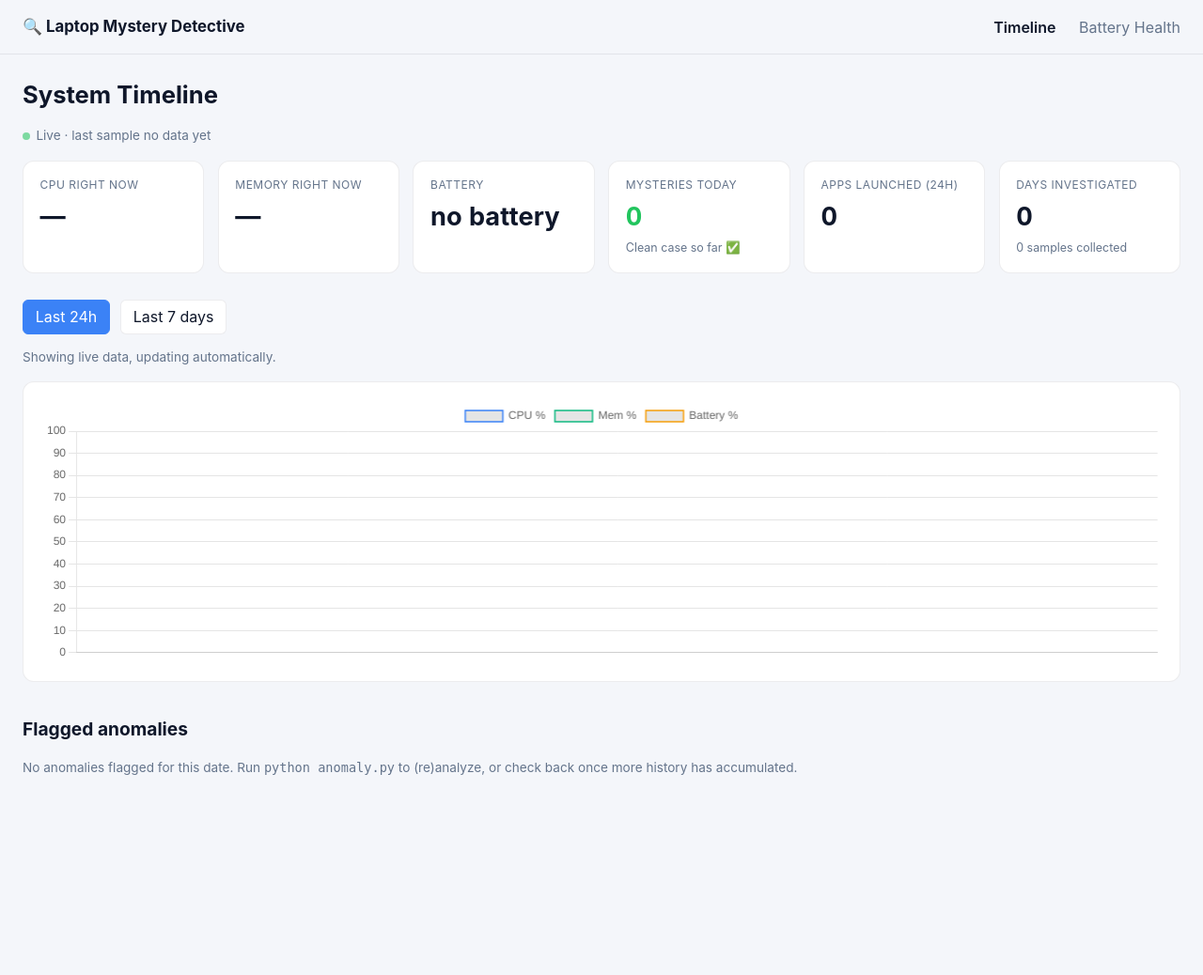
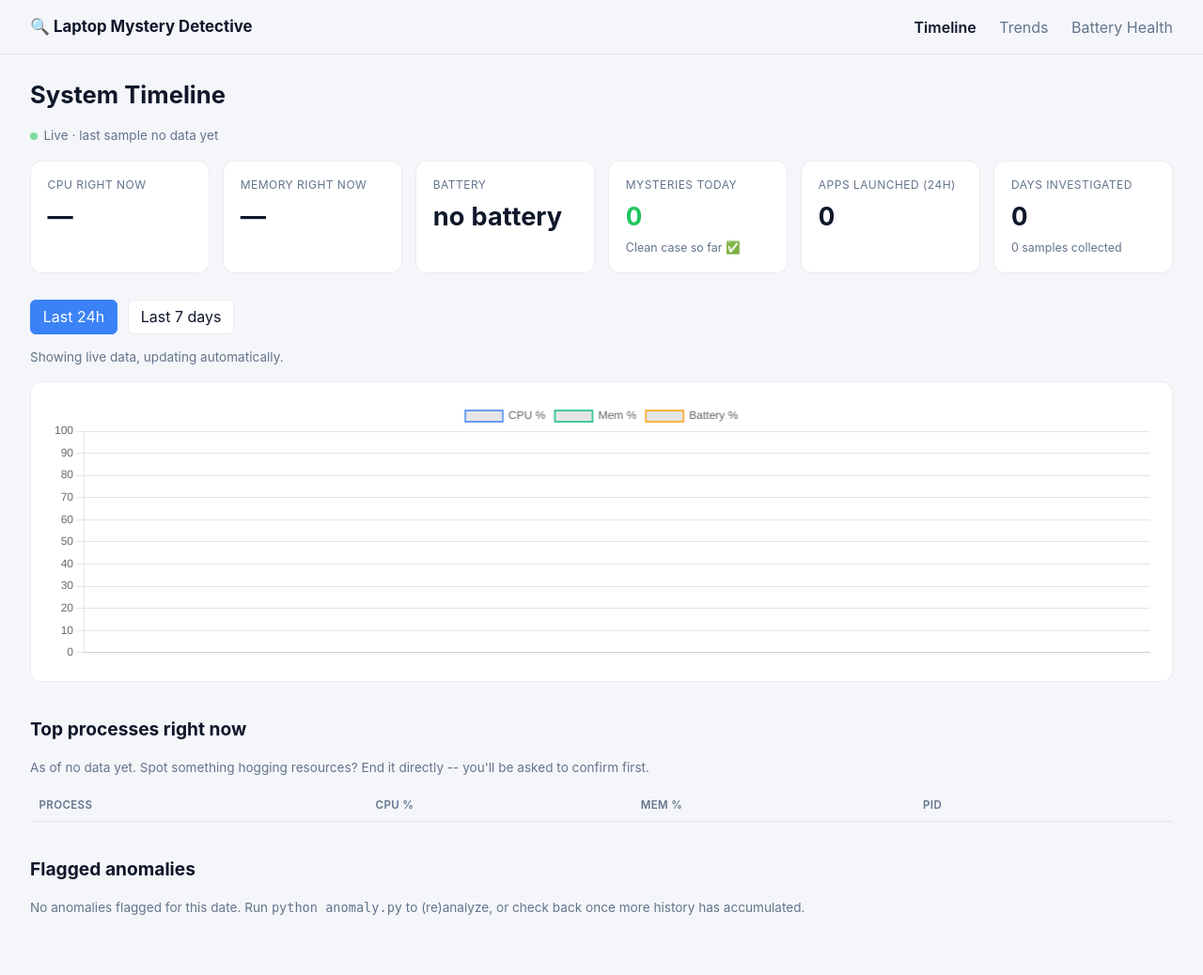
Before and after one commit to kaushalsinh44/syswatch, a Flask app: page / in a window 1280 px wide. Shown: the whole page at 94% size. Before the commit the page ends 825 px from the top, so only its background shows below. Run offline with Flask 3, Linux system fonts and the light colour scheme; data that the repository does not hold is empty.

Commit message:
Add process management, notifications, trend insights; fix full-width layout
- dashboard: "Top processes right now" panel with an End task button
  (/api/kill-process), guarded by a protected-process denylist enforced
  both client- and server-side, plus a server-side PID->name re-check
  right before killing to protect against PID reuse
- anomaly.py: fire a Windows toast notification (via PowerShell's WinRT
  toast API, no new dependency) when a same-day anomaly scores z >= 8.0;
  never fires during --all backfills of old dates
- trends.py: compare each process's average CPU/mem over the last 7 days
  vs the prior 21 days and flag >=25% changes -- surfaces gradual drift a
  snapshot-based tool can't see. Wired into the dashboard as /trends plus
  a "biggest mover" teaser on the main page
- base.html: remove the leftover 1440px max-width cap so the page is
  genuinely full-width, not just wider than before

```diff
--- a/dashboard/app.py
+++ b/dashboard/app.py
@@ -6,15 +6,26 @@ spike. Safe to run alongside logger.py -- the database is in WAL mode, so
 concurrent reads don't block the writer.
 """
 
+import os
 import sqlite3
 from datetime import date, datetime, timedelta
 from pathlib import Path
 
+import psutil
 from flask import Flask, abort, g, jsonify, render_template, request
 
 DB_PATH = Path(__file__).parent.parent / "data" / "telemetry.db"
 TOP_ANOMALIES_SHOWN = 20
 CASE_WINDOW_MINUTES = 15
+
+# Never kill these regardless of what the client sends -- killing the wrong one of these
+# can crash networking, the shell, or (for python.exe/pythonw.exe) this very dashboard or
+# the logger itself.
+PROTECTED_PROCESS_NAMES = {
+    "system", "system idle process", "registry", "smss.exe", "csrss.exe", "wininit.exe",
+    "winlogon.exe", "services.exe", "lsass.exe", "svchost.exe", "explorer.exe", "dwm.exe",
+    "python.exe", "pythonw.exe",
+}
 
 app = Flask(__name__)
 
@@ -131,9 +142,94 @@ def api_stats():
     )
 
 
+@app.route("/api/top-processes")
+def api_top_processes():
+    """Top processes as of the most recent sample (up to ~45s old -- the logger's own
+    interval -- reusing its already warm-up-primed cpu% readings rather than
+    re-implementing psutil's warm-up dance for a one-off request)."""
+    db = get_db()
+    latest_sample = db.execute("SELECT id, timestamp FROM samples ORDER BY timestamp DESC LIMIT 1").fetchone()
+    if not latest_sample:
+        return jsonify({"as_of": None, "processes": []})
+    rows = db.execute(
+        """
+        SELECT DISTINCT process_name, pid, cpu_pct, mem_pct FROM process_samples
+        WHERE sample_id = ? ORDER BY cpu_pct DESC
+        """,
+        (latest_sample["id"],),
+    ).fetchall()
+    return jsonify({"as_of": latest_sample["timestamp"], "processes": [dict(r) for r in rows]})
+
+
+@app.route("/api/kill-process", methods=["POST"])
+def api_kill_process():
+    data = request.get_json(silent=True) or {}
+    pid = data.get("pid")
+    expected_name = str(data.get("process_name") or "").strip().lower()
+
+    if not isinstance(pid, int):
+        return jsonify({"ok": False, "error": "Missing or invalid pid."}), 400
+    if pid == os.getpid():
+        return jsonify({"ok": False, "error": "Refusing to kill the dashboard's own process."}), 403
+    if expected_name in PROTECTED_PROCESS_NAMES:
+        return jsonify({"ok": False, "error": f"Refusing to kill a protected system process ({expected_name})."}), 403
+
+    try:
+        proc = psutil.Process(pid)
+        actual_name = proc.name()
+        if actual_name.lower() != expected_name:
+            return (
+                jsonify(
+                    {
+                        "ok": False,
+                        "error": (
+                            f"PID {pid} is now '{actual_name}', not '{expected_name}' -- "
+                            "it likely already exited. Refusing to kill an unrelated process."
+                        ),
+                    }
+                ),
+                409,
+            )
+        if actual_name.lower() in PROTECTED_PROCESS_NAMES:
+            return jsonify({"ok": False, "error": f"Refusing to kill a protected system process ({actual_name})."}), 403
+
+        proc.terminate()
+        try:
+            proc.wait(timeout=3)
+        except psutil.TimeoutExpired:
+            proc.kill()  # didn't respond to terminate() -- escalate to a hard kill
+
+        return jsonify({"ok": True, "message": f"Ended {actual_name} (PID {pid})."})
+    except psutil.NoSuchProcess:
+        return jsonify({"ok": False, "error": "That process is already gone."}), 404
+    except psutil.AccessDenied:
+        return jsonify({"ok": False, "error": "Access denied -- this process needs elevated rights to end."}), 403
+    except Exception as e:
+        return jsonify({"ok": False, "error": str(e)}), 500
+
+
 @app.route("/battery")
 def battery():
     return render_template("battery.html")
+
+
+@app.route("/trends")
+def trends():
+    return render_template("trends.html")
+
+
+@app.route("/api/trends")
+def api_trends():
+    db = get_db()
+    row = db.execute("SELECT MAX(as_of_date), MAX(computed_at) FROM trends").fetchone()
+    as_of_date, computed_at = (row[0], row[1]) if row else (None, None)
+    rows = db.execute(
+        """
+        SELECT subject, metric, recent_avg, prior_avg, pct_change, direction, description
+        FROM trends ORDER BY ABS(pct_change) DESC
+        """
+    ).fetchall()
+    return jsonify({"as_of_date": as_of_date, "computed_at": computed_at, "trends": [dict(r) for r in rows]})
 
 
 @app.route("/api/battery-health")
--- a/dashboard/templates/base.html
+++ b/dashboard/templates/base.html
@@ -20,7 +20,7 @@
     font-family: -apple-system, "Segoe UI", Roboto, sans-serif;
     margin: 0; line-height: 1.5; background: var(--bg); color: var(--text);
   }
-  .page { max-width: 1440px; margin: 0 auto; padding: 0 1.5rem 3rem; }
+  .page { width: 100%; margin: 0; padding: 0 2rem 3rem; }
   h1 { font-size: 1.6rem; margin-bottom: 0.25rem; }
   h2 { font-size: 1.2rem; margin-top: 2.25rem; }
   h3 { font-size: 1.02rem; margin-top: 1.5rem; }
@@ -42,7 +42,7 @@
   .z-high { color: var(--bad); font-weight: 700; }
   nav {
     position: sticky; top: 0; z-index: 10; background: var(--bg);
-    border-bottom: 1px solid var(--border); padding: 1rem 1.5rem;
+    border-bottom: 1px solid var(--border); padding: 1rem 2rem;
     display: flex; justify-content: space-between; align-items: center; margin-bottom: 1.5rem;
   }
   nav a.brand { font-weight: 700; color: var(--text); font-size: 1.05rem; }
@@ -70,6 +70,12 @@
   .stat-card.bad .value { color: var(--bad); }
 
   .panel { background: var(--surface); border: 1px solid var(--border); border-radius: 12px; padding: 1.25rem 1.4rem; margin: 1rem 0; }
+  .kill-btn {
+    font: inherit; font-size: 0.78rem; padding: 0.25rem 0.6rem; border-radius: 6px;
+    border: 1px solid var(--bad); background: transparent; color: var(--bad); cursor: pointer;
+  }
+  .kill-btn:hover { background: var(--bad); color: white; }
+  .kill-btn:disabled { opacity: 0.5; cursor: default; }
   .live-dot {
     display: inline-block; width: 8px; height: 8px; border-radius: 50%; background: var(--good);
     margin-right: 0.4rem; animation: pulse 2s ease-in-out infinite;
@@ -82,6 +88,7 @@
   <a class="brand" href="/">🔍 Laptop Mystery Detective</a>
   <span class="nav-links">
     <a href="/" class="{{ 'current' if request.path == '/' else '' }}">Timeline</a>
+    <a href="/trends" class="{{ 'current' if request.path == '/trends' else '' }}">Trends</a>
     <a href="/battery" class="{{ 'current' if request.path == '/battery' else '' }}">Battery Health</a>
   </span>
 </nav>
--- a/dashboard/templates/index.html
+++ b/dashboard/templates/index.html
@@ -34,6 +34,10 @@
   </div>
 </div>
 
+<p class="muted" id="topTrendTeaser" style="display:none;">
+  📈 Biggest mover: <span id="topTrendText"></span> &middot; <a href="/trends">see all trends &rarr;</a>
+</p>
+
 <div class="btn-group" id="rangeButtons">
   <button data-range="24h" class="active">{{ 'Last 24h' if is_live else 'That day' }}</button>
   <button data-range="7d">{{ 'Last 7 days' if is_live else '7 days ending that day' }}</button>
@@ -45,6 +49,16 @@
 <div class="panel" style="position: relative; height: 320px;">
   <canvas id="timelineChart"></canvas>
 </div>
+
+<h2>Top processes right now</h2>
+<p class="muted">
+  As of <span id="topProcAsOf">&mdash;</span>. Spot something hogging resources? End it directly
+  -- you'll be asked to confirm first.
+</p>
+<table>
+  <tr><th>Process</th><th>CPU %</th><th>Mem %</th><th>PID</th><th></th></tr>
+  <tbody id="topProcessesBody"></tbody>
+</table>
 
 <h2>Flagged anomalies
   {% if available_dates %}
@@ -170,9 +184,96 @@ async function loadStats() {
   document.getElementById('statSamples').textContent = `${s.total_samples.toLocaleString()} samples collected`;
 }
 
+const PROTECTED_PROCESS_NAMES = new Set([
+  'system', 'system idle process', 'registry', 'smss.exe', 'csrss.exe', 'wininit.exe',
+  'winlogon.exe', 'services.exe', 'lsass.exe', 'svchost.exe', 'explorer.exe', 'dwm.exe',
+  'python.exe', 'pythonw.exe',
+]);
+
+async function loadTopProcesses() {
+  const res = await fetch('/api/top-processes');
+  const data = await res.json();
+  document.getElementById('topProcAsOf').textContent = timeAgo(data.as_of);
+
+  const tbody = document.getElementById('topProcessesBody');
+  tbody.innerHTML = '';
+  data.processes.slice(0, 8).forEach(p => {
+    const tr = document.createElement('tr');
+    const nameTd = document.createElement('td');
+    nameTd.textContent = p.process_name;
+    const cpuTd = document.createElement('td');
+    cpuTd.textContent = `${p.cpu_pct.toFixed(1)}%`;
+    const memTd = document.createElement('td');
+    memTd.textContent = `${p.mem_pct.toFixed(1)}%`;
+    const pidTd = document.createElement('td');
+    pidTd.textContent = p.pid;
+    const actionTd = document.createElement('td');
+    const btn = document.createElement('button');
+    btn.className = 'kill-btn';
+    const isProtected = PROTECTED_PROCESS_NAMES.has(p.process_name.toLowerCase());
+    if (isProtected) {
+      btn.disabled = true;
+      btn.textContent = 'Protected';
+      btn.title = 'System-critical process -- ending it here is disabled for safety.';
+    } else {
+      btn.textContent = 'End task';
+      btn.dataset.pid = p.pid;
+      btn.dataset.name = p.process_name;
+    }
+    actionTd.appendChild(btn);
+    tr.append(nameTd, cpuTd, memTd, pidTd, actionTd);
+    tbody.appendChild(tr);
+  });
+}
+
+document.getElementById('topProcessesBody').addEventListener('click', async (e) => {
+  const btn = e.target.closest('.kill-btn');
+  if (!btn) return;
+  const pid = parseInt(btn.dataset.pid, 10);
+  const name = btn.dataset.name;
+  if (!confirm(`End "${name}" (PID ${pid})?\n\nAny unsaved work in that app will be lost.`)) return;
+
+  btn.disabled = true;
+  btn.textContent = 'Ending…';
+  try {
+    const res = await fetch('/api/kill-process', {
+      method: 'POST',
+      headers: { 'Content-Type': 'application/json' },
+      body: JSON.stringify({ pid, process_name: name }),
+    });
+    const result = await res.json();
+    if (!result.ok) {
+      alert(result.error);
+      btn.disabled = false;
+      btn.textContent = 'End task';
+      return;
+    }
+  } catch (err) {
+    alert('Request failed: ' + err.message);
+    btn.disabled = false;
+    btn.textContent = 'End task';
+    return;
+  }
+  loadTopProcesses();
+});
+
+async function loadTopTrend() {
+  const res = await fetch('/api/trends');
+  const data = await res.json();
+  if (!data.trends.length) return;
+  const t = data.trends[0];
+  const sign = t.pct_change >= 0 ? '+' : '';
+  document.getElementById('topTrendText').textContent =
+    `${t.subject} ${t.metric === 'cpu' ? 'CPU' : 'memory'} ${t.direction === 'up' ? 'up' : 'down'} ${sign}${(t.pct_change * 100).toFixed(0)}% over the last week`;
+  document.getElementById('topTrendTeaser').style.display = 'block';
+}
+
 loadTimeline('24h');
 loadStats();
+loadTopProcesses();
+loadTopTrend();
 setInterval(loadStats, 20000);
+setInterval(loadTopProcesses, 20000);
 if (IS_LIVE) {
   setInterval(() => {
     const active = document.querySelector('#rangeButtons button.active');
```
Also changed, not shown: anomaly.py (+50 -0 lines), dashboard/templates/trends.html (added, +60 -0 lines), trends.py (added, +142 -0 lines), README.md.
